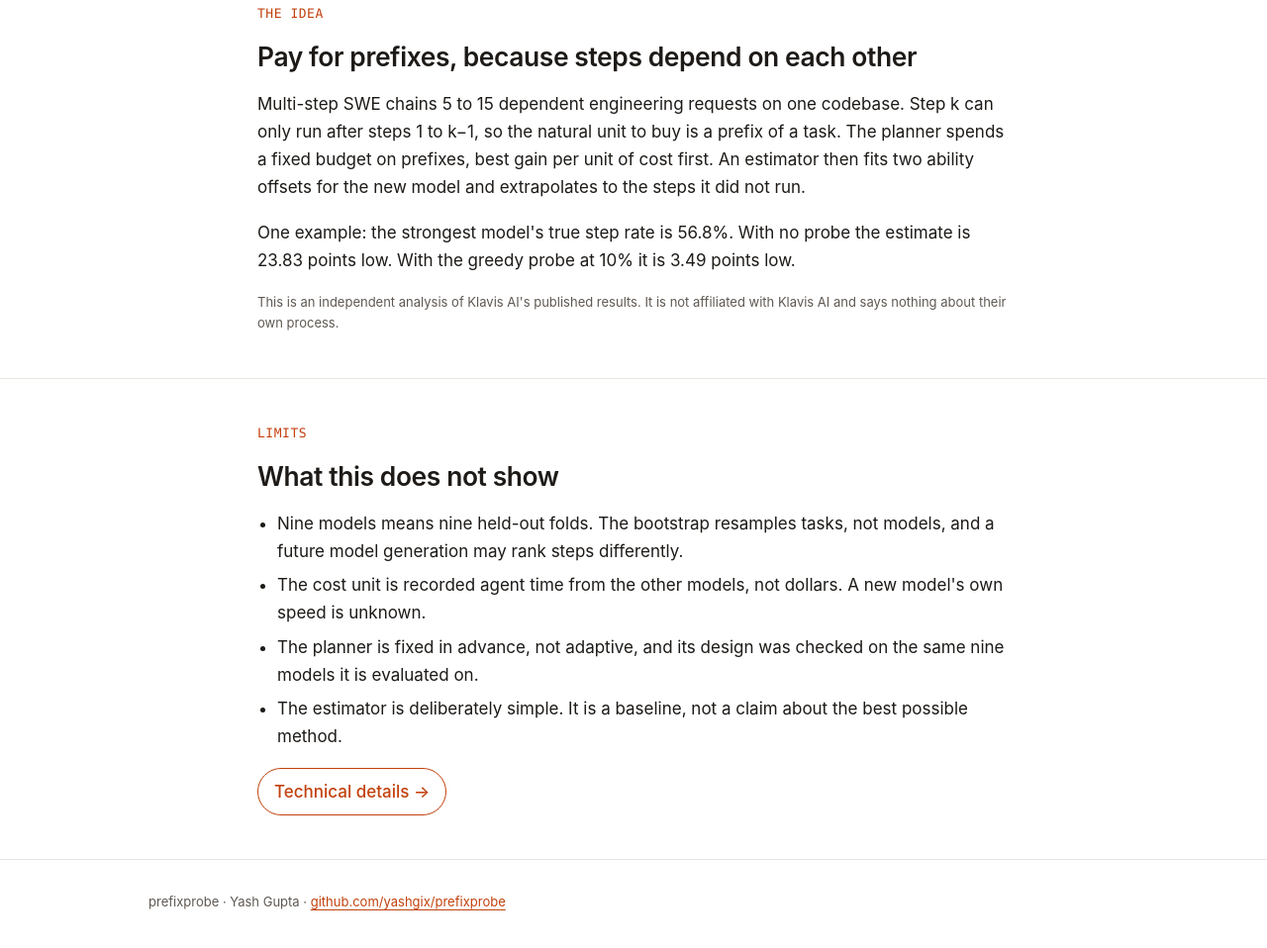
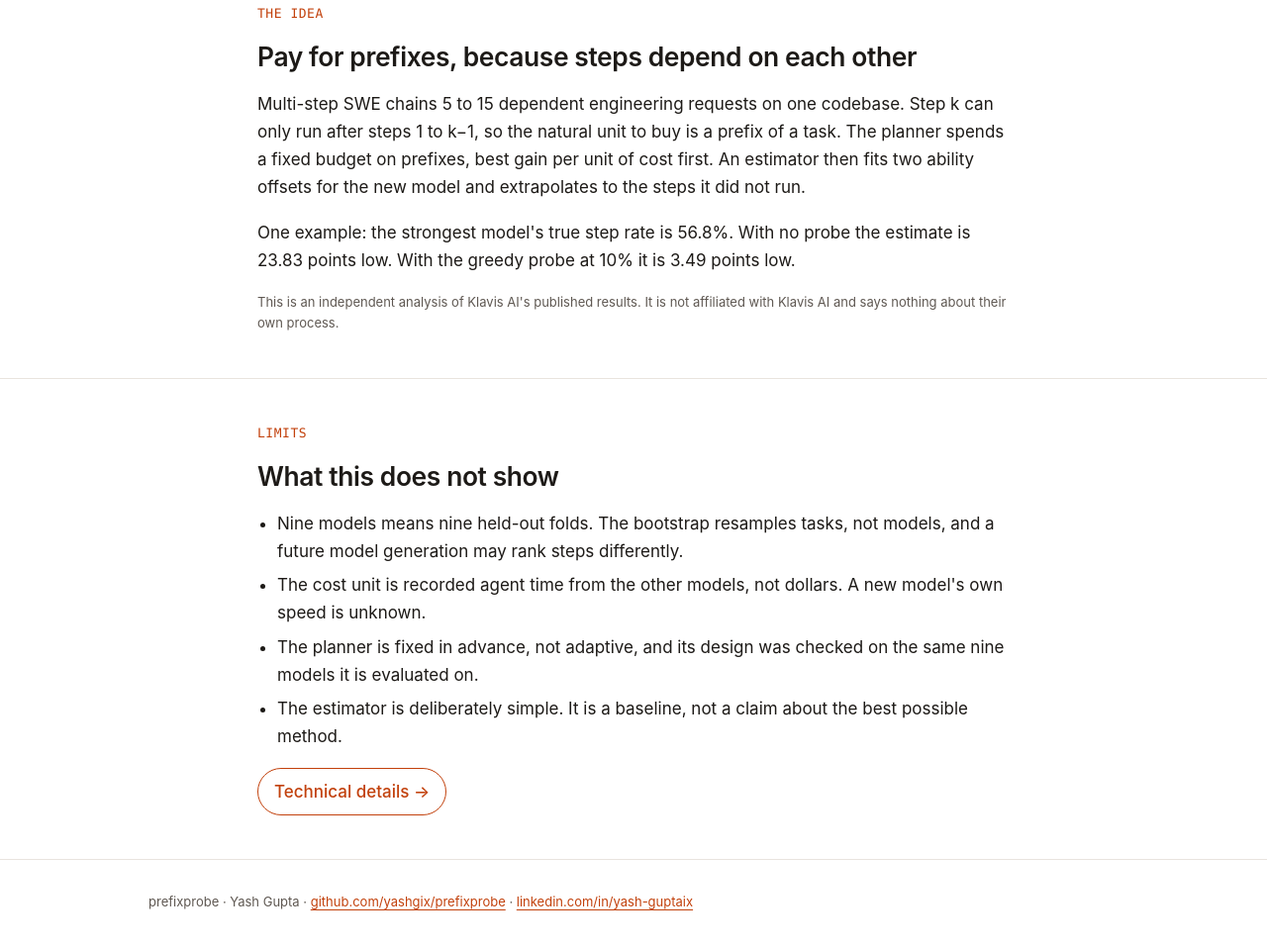
Before and after one commit to yashgix/prefixprobe, a plain HTML site: page docs/index.html in a window 1280 px wide. Shown: the part 2228-3186 px from the top of the page at 99% size. Drawn offline with Linux system fonts and the light colour scheme.

Commit message:
Page: add LinkedIn to the footer

```diff
--- a/docs/index.html
+++ b/docs/index.html
@@ -317,7 +317,7 @@ python demo.py --readme README.md --out README.md</pre>
   </div></section>
 </main>
 
-<footer class="wrap"><div class="wide small muted">prefixprobe · Yash Gupta · <a href="https://github.com/yashgix/prefixprobe">github.com/yashgix/prefixprobe</a></div></footer>
+<footer class="wrap"><div class="wide small muted">prefixprobe · Yash Gupta · <a href="https://github.com/yashgix/prefixprobe">github.com/yashgix/prefixprobe</a> · <a href="https://www.linkedin.com/in/yash-guptaix/">linkedin.com/in/yash-guptaix</a></div></footer>
 
 <script>
 const views = ["overview", "details"];
```
